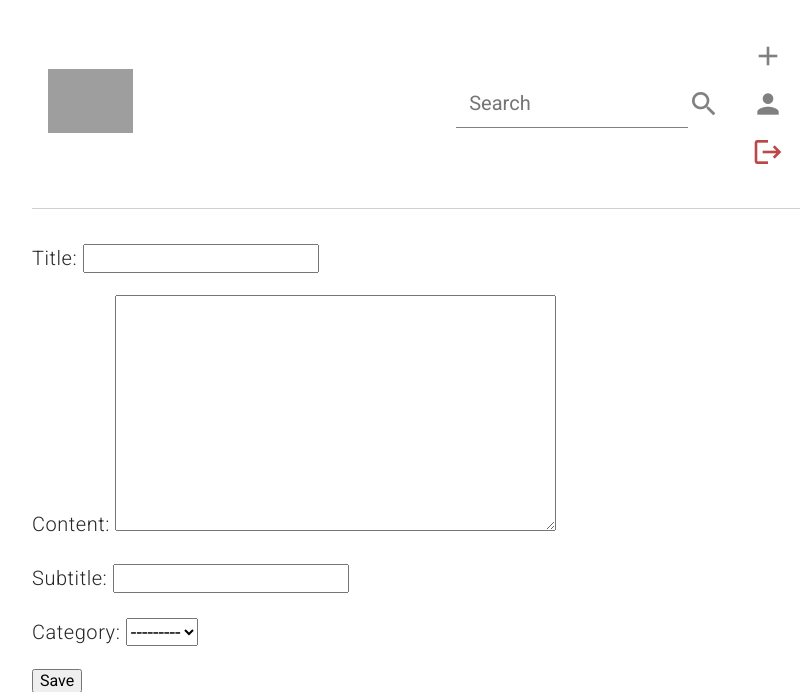
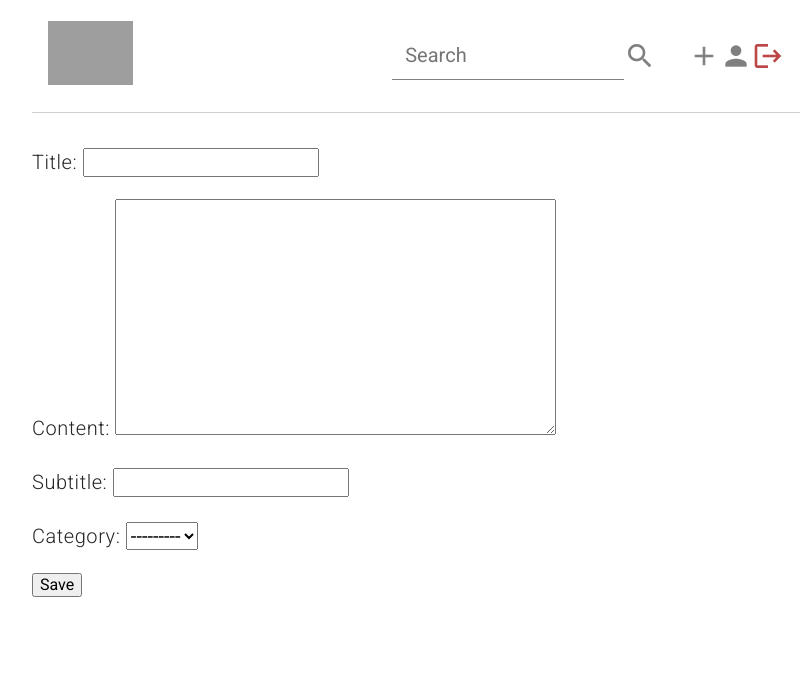
Before and after one commit to schir2/schirus, a Django app: page /blog/create in a window 1280 px wide. Shown: the top 692 px of the page, without its empty margins (224-1035 px from the left). Run offline with Django 3.2, Linux system fonts and the light colour scheme; the visitor is signed in with stand-in values (Sample User, id 1); data that the repository does not hold is empty; style sheets or scripts are compiled from the project's sources; some libraries are stand-ins or nearby versions; grey boxes are pictures that could not be loaded.

Commit message:
fixed some grid elements

```diff
--- a/blog/templates/blog/components/navbar.html
+++ b/blog/templates/blog/components/navbar.html
@@ -1,12 +1,13 @@
 {% load static %}
 
 <nav class="navbar">
-    <a class="navbar-logo" href="{% url 'blog:home' %}"><img alt="home" src="{% static 'blog/img/logos/logo.png' %}"></a>
-    <ul class="navbar-links">
+    <a class="navbar-logo" href="{% url 'blog:home' %}"><img alt="home" src="{% static 'blog/img/logos/logo-sm-transparent.png' %}"></a>
+    <ul>
+        <li class="navbar-search">
             {% include 'blog/components/search.html' %}
+        </li>
+        <li class="navbar-links">
             {% if request.user.is_active %}
-
-        <li class="navbar-item">
                 <a class="navbar-link" href="{% url 'blog:post-create' %}">
                     <span id="add-icon" class="material-icons">add</span>
                 </a>
@@ -16,11 +17,9 @@
                 <a class="navbar-link" href="{% url 'users:logout' %}">
                     <span id="logout-icon" class="material-icons navbar-icon">logout</span>
                 </a>
+            {% else %}
+                <a class="navbar-link" href="{% url 'users:login' %}">Login/Register</a>
+            {% endif %}
         </li>
-    {% else %}
-        <li class="navbar-item">
-        <a class="navbar-link" href="{% url 'users:login' %}">Login/Register</a>
-        </li>
-    {% endif %}
     </ul>
 </nav>
--- a/blog/templates/blog/components/search.html
+++ b/blog/templates/blog/components/search.html
@@ -1,4 +1,2 @@
-<li class="navbar-item navbar-search">
-    <input type="text" placeholder="Search" name="search">
-    <span id="search-icon" class="material-icons">search</span>
-</li>
+<input type="text" placeholder="Search" name="search">
+<span id="search-icon" class="material-icons">search</span>
```
Lines whose indentation alone changed are shown as unchanged.
